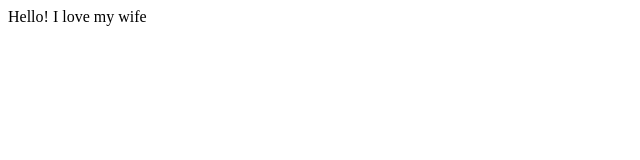
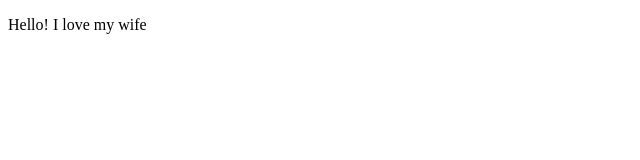
Before and after one commit to mvnechaev/mvnechaev.githab.io, a plain HTML site: page index.html in a window 1280 px wide. Shown: the whole page, without its empty margins (0-640 px from the left). Drawn offline with Linux system fonts and the light colour scheme.

Commit message:
Update index.html

```diff
--- a/index.html
+++ b/index.html
@@ -5,6 +5,6 @@
 	<title>M.V.Nechaev</title>
 </head>
 <body>
-Hello! I love my wife
+	<p>Hello! I love my wife</p>
 </body>
 </html>
```
